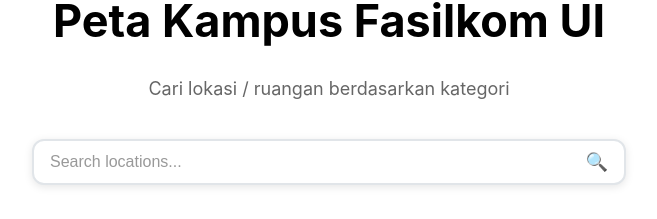
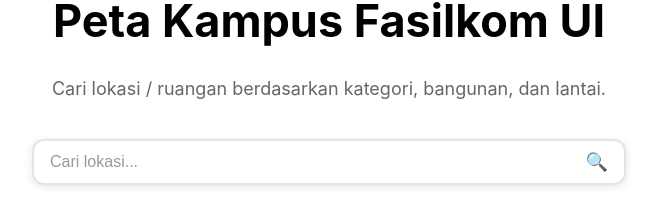
Before and after one commit to saddamonpc/carlok, a Next.js app: page / in a window 1280 px wide. Shown: the part 297-516 px from the top of the page, without its empty margins (311-968 px from the left). Built offline with nearby package versions, Linux system fonts and the light colour scheme.

Commit message:
Update interaction between search, category, and filters to be independent

```diff
--- a/components/Map.js
+++ b/components/Map.js
@@ -118,21 +118,20 @@
         <meta name="viewport" content="width=device-width, initial-scale=1" />
       </Head>        <div className={styles.mapContainer}>
         <h1 className={styles.title}>Peta Kampus Fasilkom UI</h1>
-        <p className={styles.subtitle}>Cari lokasi / ruangan berdasarkan kategori</p>
+        <p className={styles.subtitle}>Cari lokasi / ruangan berdasarkan kategori, bangunan, dan lantai.</p>
 
         {/* Main Search Bar */}
         <SearchBar
           searchQuery={searchQuery}
           onSearchChange={setSearchQuery}
           onSubmit={handleSearch}
-          placeholder="Search locations..."
+          placeholder="Cari lokasi..."
         />        <div className={styles.categoriesContainer}>
           {sortedCategories.map((category) => (
             <Link
               key={category.id}
               href={`/categories/${category.id}`}
-              className={`${styles.categoryButton} ${selectedCategory === category.id ? styles.categoryButtonActive : ''}`}
-              onClick={(e) => {
+              className={`${styles.categoryButton} ${selectedCategory === category.id ? styles.categoryButtonActive : ''}`}              onClick={(e) => {
                 e.preventDefault();
                 // Toggle category selection - if already selected, deselect it
                 if (selectedCategory === category.id) {
@@ -140,9 +139,7 @@
                 } else {
                   setSelectedCategory(category.id);
                 }
-                // Reset building and floor when category changes
-                setSelectedBuilding(null);
-                setSelectedFloor(null);
+                // Keep both building and floor filters when category changes
               }}
             >
               <span className={styles.categoryIcon}>{category.icon}</span>
@@ -198,17 +195,16 @@
               </select>
             </div>
           )}          {/* Clear Filters Button */}
-          {(selectedCategory || selectedBuilding || selectedFloor || searchQuery) && (
+          {(selectedCategory || selectedBuilding || selectedFloor) && (
             <button
               onClick={() => {
                 setSelectedCategory(null);
                 setSelectedBuilding(null);
                 setSelectedFloor(null);
-                setSearchQuery('');
               }}
               className={styles.clearFiltersButton}
             >
-              Clear All Filters
+              Reset Filter
             </button>
           )}
         </div>
```
